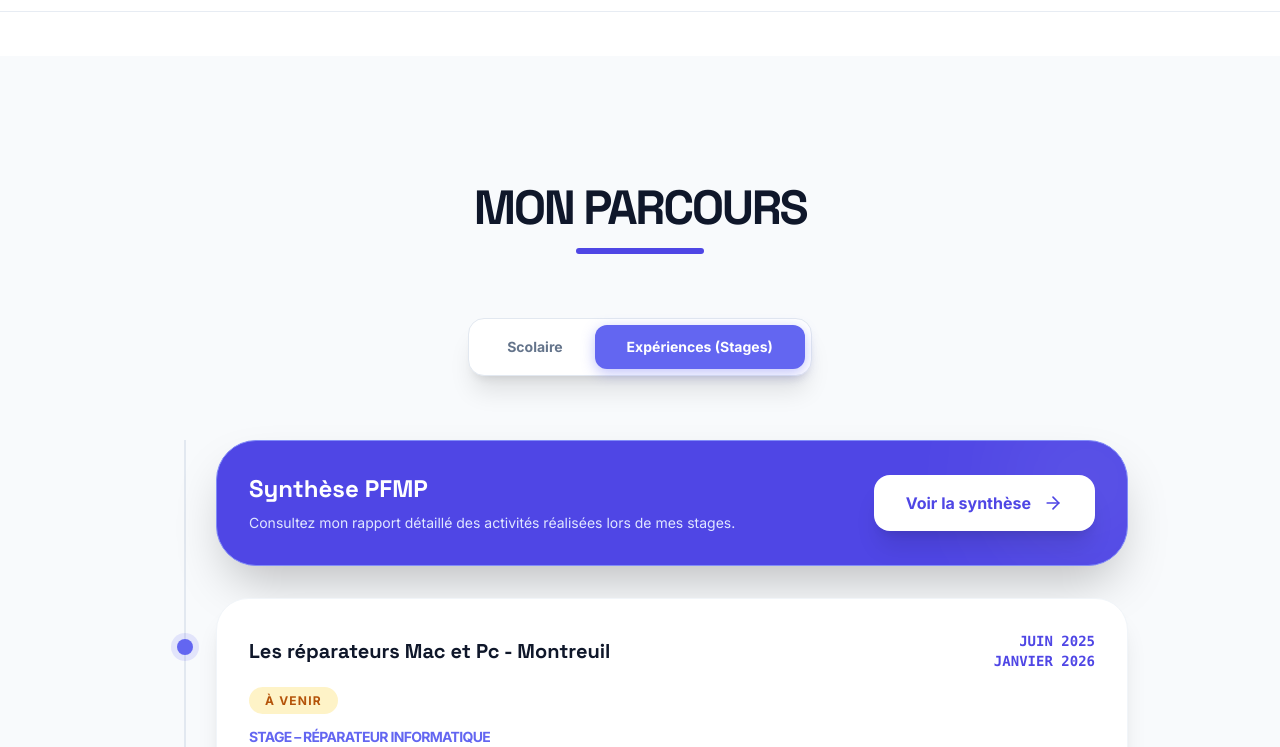
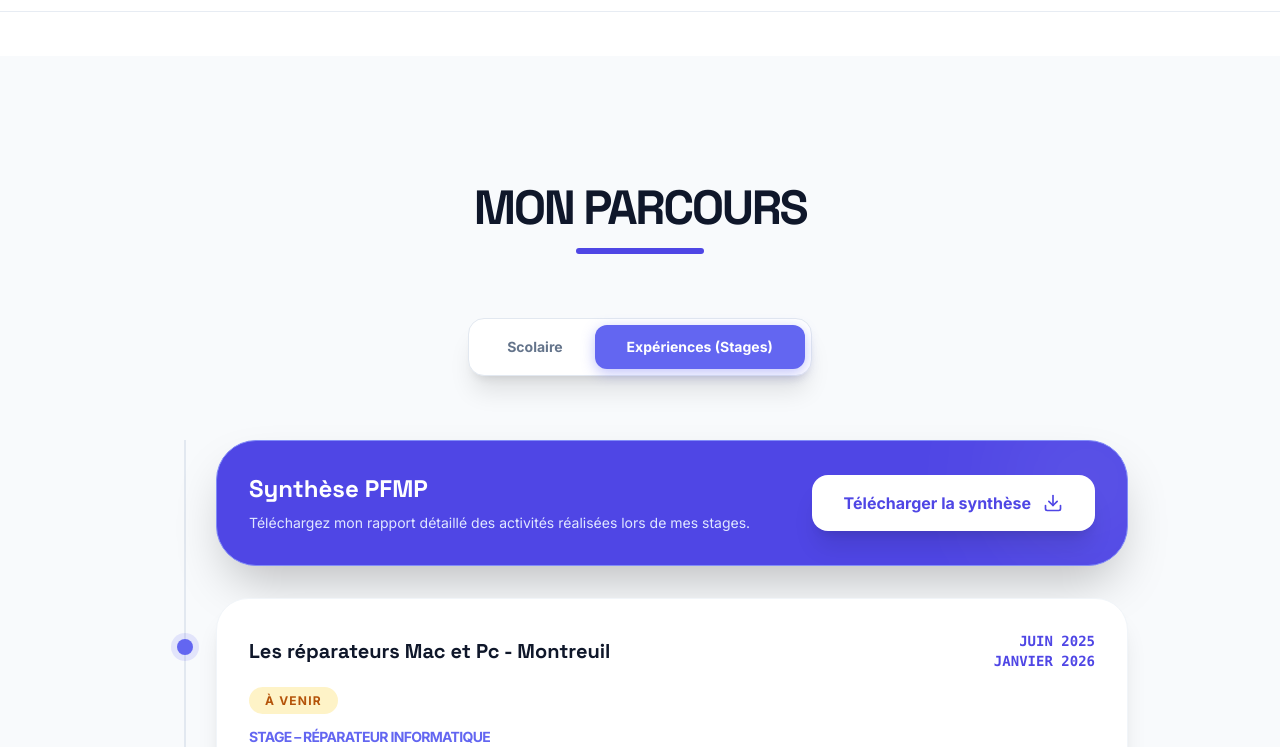
Before and after one commit to MelloukMonib/MelloukMonib.github.io, a plain HTML site: page index.html in a window 1280 px wide. Both pictures are taken after a click on the button "Expériences (Stages)". Shown: the part 744-1491 px from the top of the page. Drawn offline with nearby package versions, Linux system fonts and the light colour scheme.

Commit message:
Update links and text for report downloads

```diff
--- a/index.html
+++ b/index.html
@@ -168,10 +168,10 @@
                         <div class="relative z-10 flex flex-col md:flex-row items-center justify-between gap-6">
                             <div class="text-center md:text-left">
                                 <h3 class="text-2xl font-black text-white mb-2">Synthèse PFMP</h3>
-                                <p class="text-indigo-100 text-sm">Consultez mon rapport détaillé des activités réalisées lors de mes stages.</p>
+                                <p class="text-indigo-100 text-sm">Téléchargez mon rapport détaillé des activités réalisées lors de mes stages.</p>
                             </div>
-                            <a href="synthese.html" class="px-8 py-4 bg-white text-indigo-600 font-black rounded-2xl shadow-xl hover:bg-indigo-50 transition-all flex items-center gap-3 whitespace-nowrap">
-                                Voir la synthèse <i data-lucide="arrow-right" class="w-5 h-5"></i>
+                            <a href="Dossier de synthèse Période de PFMP.pdf" download class="px-8 py-4 bg-white text-indigo-600 font-black rounded-2xl shadow-xl hover:bg-indigo-50 transition-all flex items-center gap-3 whitespace-nowrap">
+                                Télécharger la synthèse <i data-lucide="download" class="w-5 h-5"></i>
                             </a>
                         </div>
                     </div>
@@ -372,7 +372,7 @@
                             <span class="px-3 py-1 bg-white/50 dark:bg-indigo-900/40 rounded-full text-[10px] font-bold uppercase text-indigo-600">Sécurité</span>
                         </div>
                         <a href="vpn sns.pdf" download class="w-full py-4 bg-white dark:bg-slate-800 border-2 border-indigo-600 dark:border-indigo-500 text-indigo-600 dark:text-indigo-400 font-black rounded-2xl flex items-center justify-center gap-3 hover:bg-indigo-600 hover:text-white transition-all">
-                            <i data-lucide="download" class="w-4 h-4"></i> Compte-Rendu
+                            <i data-lucide="download" class="w-4 h-4"></i> Télécharger le PDF
                         </a>
                     </div>
                 </div>
```
